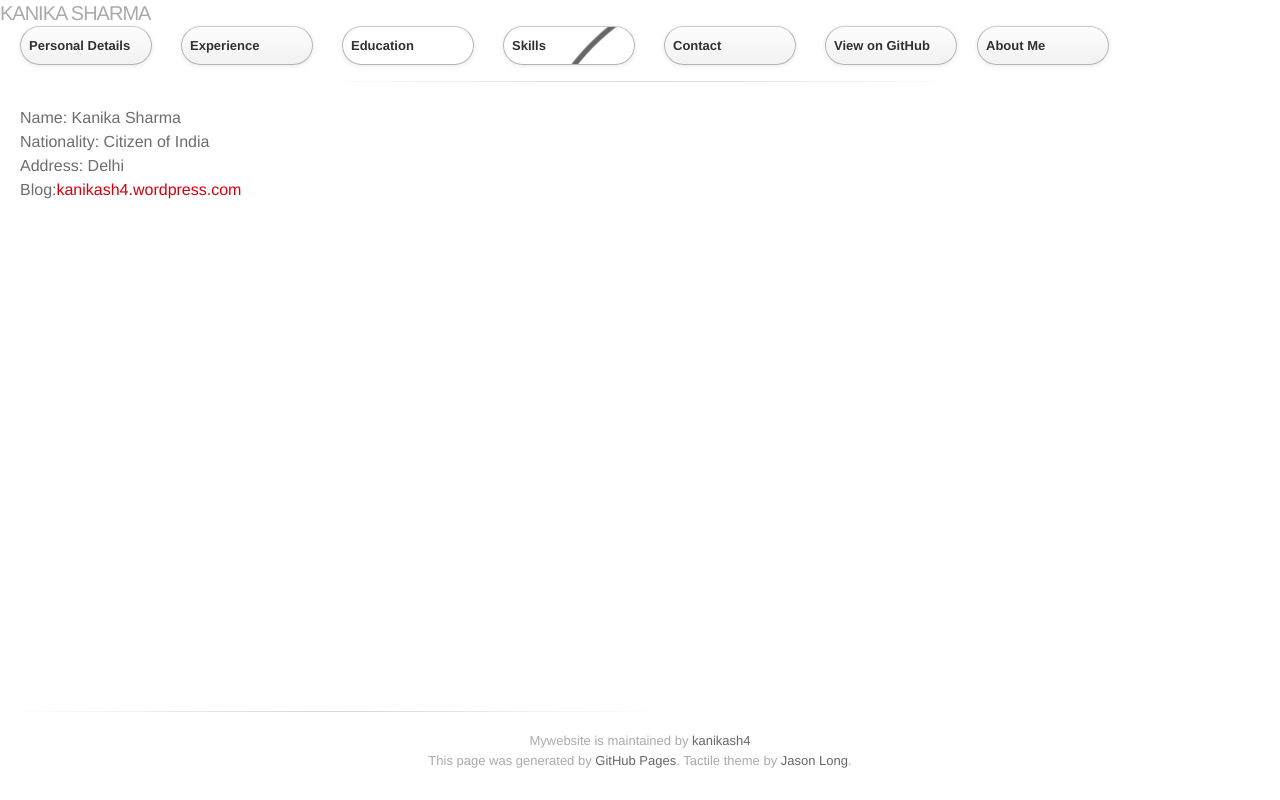
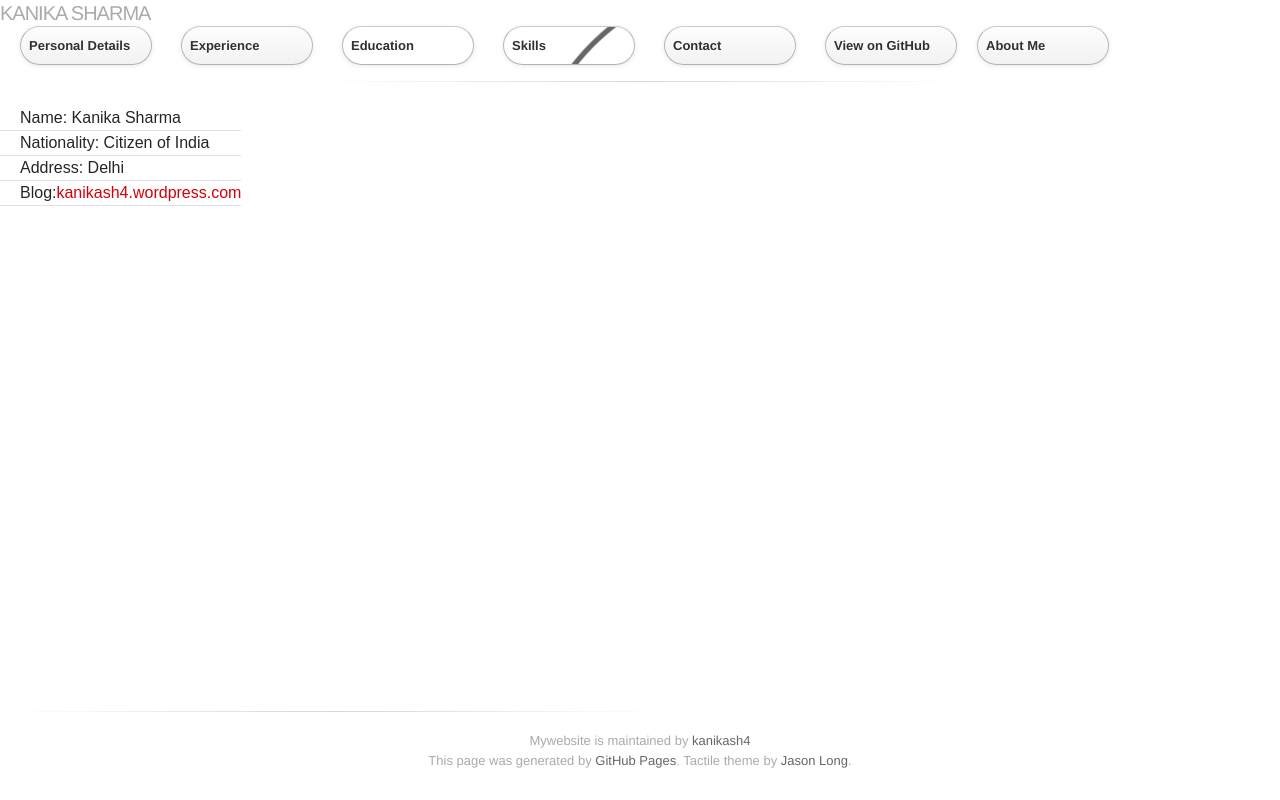
Before and after one commit to kanikash4/mywebsite, a plain HTML site: page index.html in a window 1280 px wide. Drawn offline with Linux system fonts and the light colour scheme; a web font is replaced by a local one.

Commit message:
additions

```diff
--- a/stylesheets/stylesheet.css
+++ b/stylesheets/stylesheet.css
@@ -200,6 +200,16 @@ a.button span {
 .personalDetails {
   float: left;
   display: inline;
+}
+.personal-details-list {
+  list-style: none;
+}
+
+.personal-details-list .detail-item {
+  border-bottom: 1px solid #e1e1e1;
+  color: #252525;
+  font-family: 'PT Sans Narrow', sans-serif;
+  font-size: 16px;
 }
 
 .clear-both {
```
